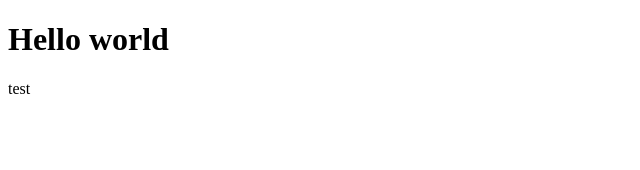
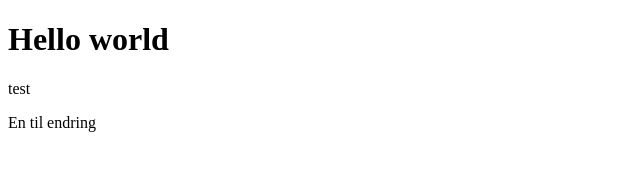
Before and after one commit to LeonGun1/Git-test, a plain HTML site: page index.html in a window 1280 px wide. Shown: the whole page, without its empty margins (0-640 px from the left). Drawn offline with Linux system fonts and the light colour scheme.

Commit message:
Enda en paragraf

```diff
--- a/index.html
+++ b/index.html
@@ -9,5 +9,6 @@
 <body>
     <h1>Hello world</h1>
     <p> test</p>
+    <p>En til endring</p>
 </body>
 </html>
```
